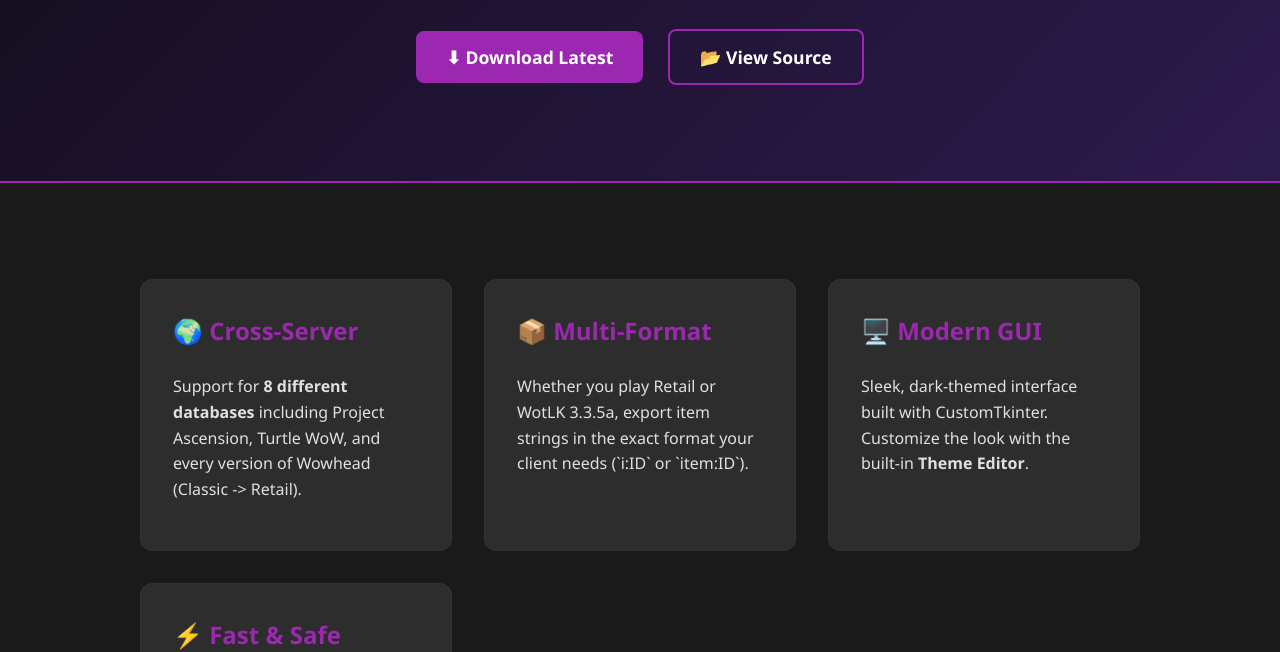
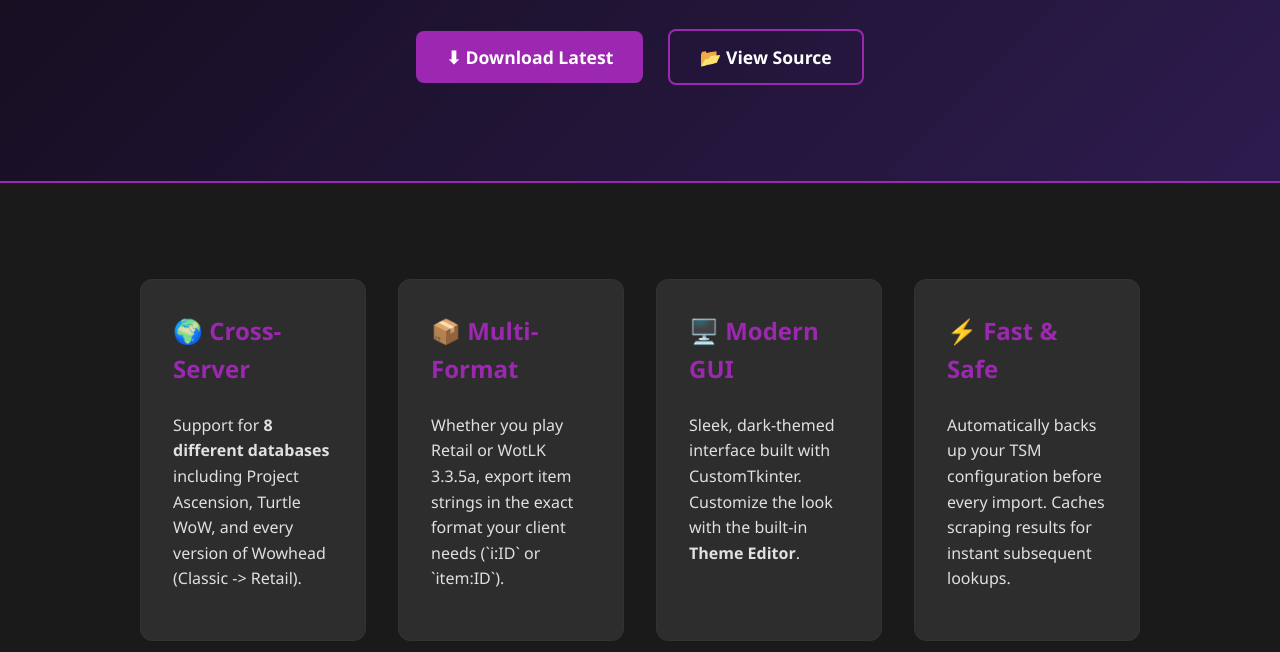
Before and after one commit to Xurkon/TSM-Scraper, a plain HTML site: page docs/index.html in a window 1280 px wide. Shown: the part 311-963 px from the top of the page. Drawn offline with Linux system fonts and the light colour scheme.

Commit message:
fix: Features grid now displays all 4 items in single row

```diff
--- a/docs/index.html
+++ b/docs/index.html
@@ -85,7 +85,7 @@
         /* Features Grid */
         .features {
             display: grid;
-            grid-template-columns: repeat(auto-fit, minmax(300px, 1fr));
+            grid-template-columns: repeat(4, 1fr);
             gap: 2rem;
             margin: 4rem 0;
         }
```
